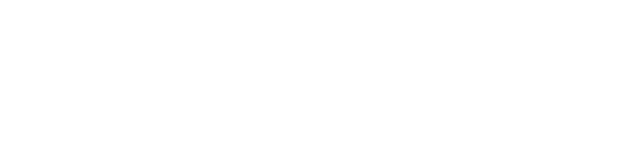
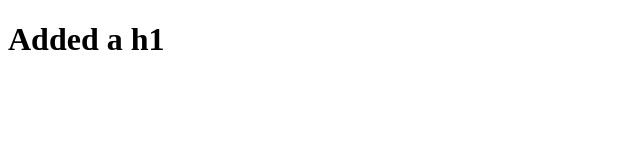
Before and after one commit to MorganeJumel/helloWorld, a plain HTML site: page index.html in a window 1280 px wide. Shown: the whole page, without its empty margins (0-640 px from the left). Drawn offline with Linux system fonts and the light colour scheme.

Commit message:
Added a h1

```diff
--- a/index.html
+++ b/index.html
@@ -6,6 +6,7 @@
     <title>Title modified</title>
 </head>
 <body>
+    <h1>Added a h1</h1>
 
 </body>
 </html>
```
